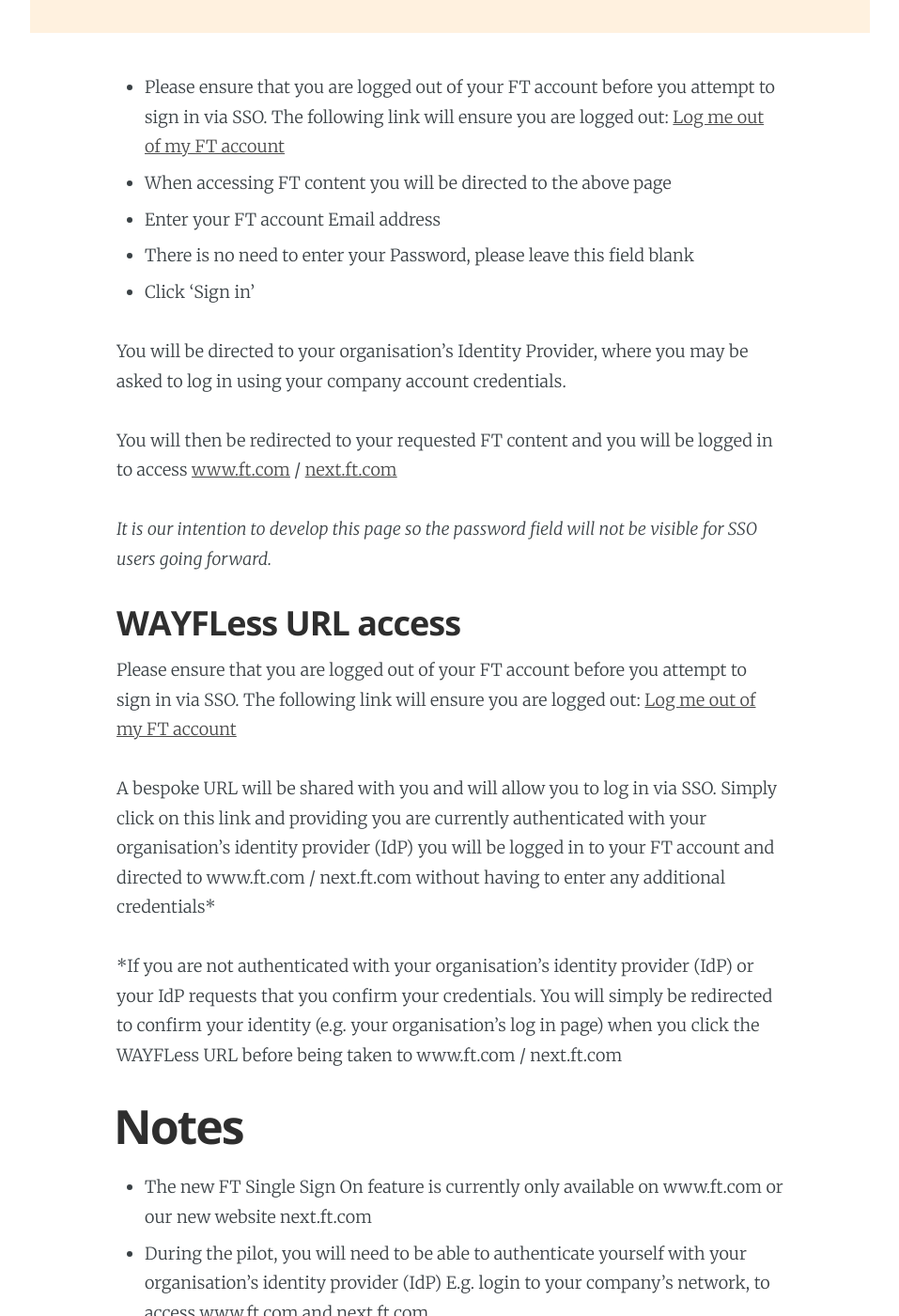
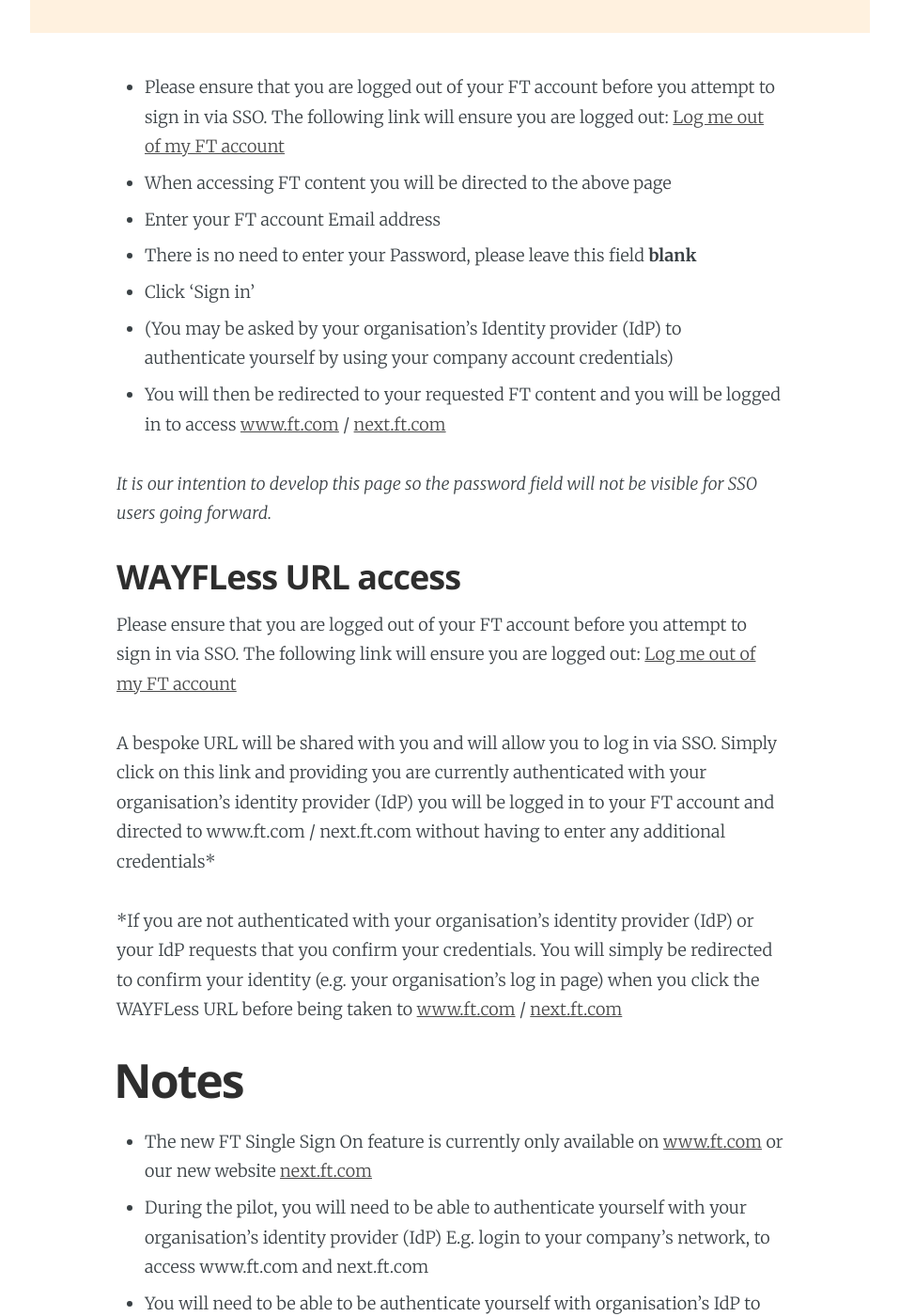
Before and after one commit to Financial-Times/sso-support, a Jekyll site: the page built from _posts/2016-07-19-user-guide-federated-idp.md, in a window 1280 px wide and 1400 px high, scrolled down 1692 px. Shown: the whole window at 94% size, without its empty margins (161-1118 px from the left). Built offline with Jekyll 4.4.1, drawn with Linux system fonts in a browser that asks for light colours; some of the changed text lies outside the part shown.

Commit message:
Update 2016-07-19-user-guide-federated-idp.md

```diff
--- a/_posts/2016-07-19-user-guide-federated-idp.md
+++ b/_posts/2016-07-19-user-guide-federated-idp.md
@@ -36,13 +36,10 @@
 logged out: [Log me out of my FT account](https://accounts.ft.com/logout)
 * When accessing FT content you will be directed to the above page
 * Enter your FT account Email address
-* There is no need to enter your Password, please leave this field blank
+* There is no need to enter your Password, please leave this field **blank**
 * Click ‘Sign in’
-
-You will be directed to your organisation’s Identity Provider, where
-you may be asked to log in using your company account credentials.
-
-You will then be redirected to your requested FT content and you will be
+* (You may be asked by your organisation's Identity provider (IdP) to authenticate yourself by using your company account credentials)
+* You will then be redirected to your requested FT content and you will be
  logged in to access [www.ft.com](http://www.ft.com) / [next.ft.com](https://next.ft.com)
 
 _It is our intention to develop this page so the password field will not be visible for SSO users going forward._
@@ -62,14 +59,14 @@
  (IdP) or your IdP requests that you confirm your credentials. You will
   simply be redirected to confirm your identity (e.g. your
   organisation’s log in page) when you click the WAYFLess URL before
-  being taken to www.ft.com / next.ft.com
+  being taken to [www.ft.com](http://www.ft.com) / [next.ft.com](https://next.ft.com)
 
 # Notes
-* The new FT Single Sign On feature is currently only available on  www.ft.com or our new website next.ft.com
+* The new FT Single Sign On feature is currently only available on  [www.ft.com](http://www.ft.com) or our new website [next.ft.com](https://next.ft.com)
 * During the pilot, you will need to be able to authenticate yourself with your organisation’s identity provider (IdP) E.g. login to your company’s network, to access www.ft.com and next.ft.com
 * You will need to be able to be authenticate yourself with organisation’s IdP to log in via the WAYFLess URL(s)
 * You will still be able to log in to the Web App (e.g. via your mobile or tablet) or via the Android App by using your existing FT Username and Password
-* We plan to add our SSO feature to the Web App and Android App soon to develop our mobile SSO access, along with additional features to improve the user experience of our FT Single sign on functionality.
+* We plan to add our SSO feature to the Web App and Android App soon to develop our mobile SSO access, along with additional features to improve the user experience of our FT single sign on functionality.
 
 # Frequently Asked Questions
 
```
